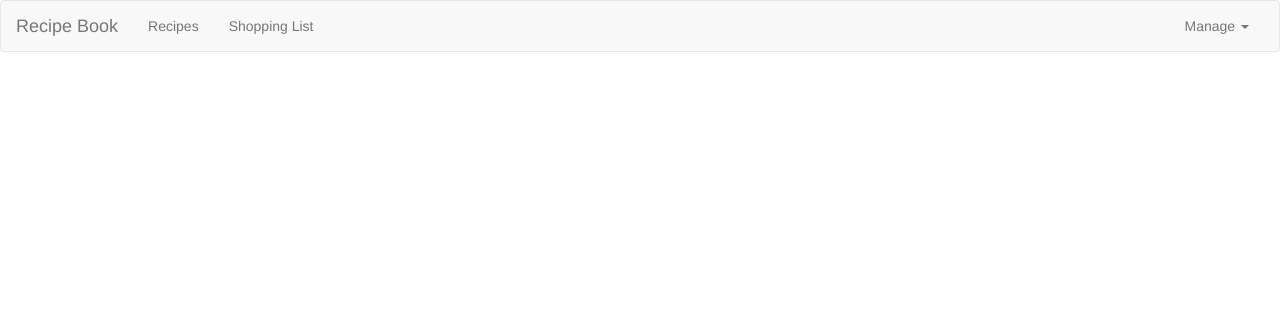
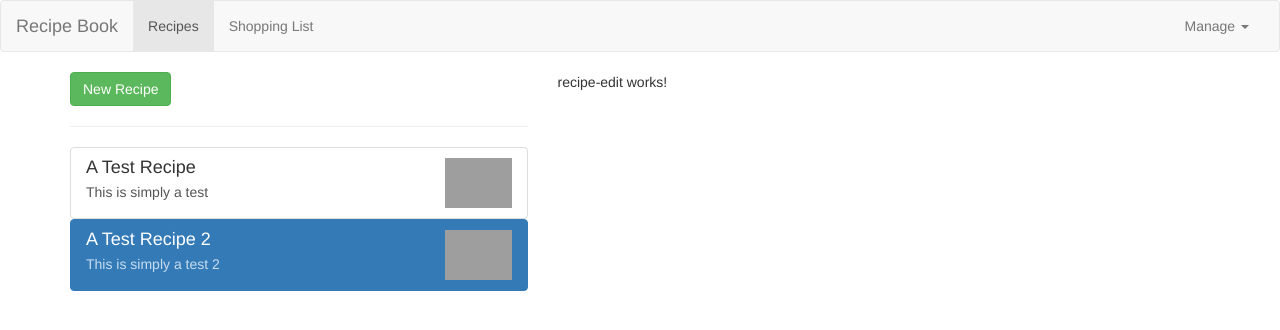
Before and after one commit to felipe-u/RecipeBook2, an Angular app: page /recipes/1/edit in a window 1280 px wide. Before the commit this address led to /. Shown: the top 330 px of the page. Built offline with nearby package versions, Linux system fonts and the light colour scheme; grey boxes are pictures that could not be loaded.

Commit message:
Setting up some child routes for editing and creating recipes

```diff
--- a/src/app/app-routing.module.ts
+++ b/src/app/app-routing.module.ts
@@ -4,12 +4,15 @@ import { RecipesComponent } from "./recipes/recipes.component";
 import { ShoppingListComponent } from "./shopping-list/shopping-list.component";
 import { RecipeDetailComponent } from "./recipes/recipe-detail/recipe-detail.component";
 import { RecipeStartComponent } from "./recipes/recipe-start/recipe-start.component";
+import { RecipeEditComponent } from "./recipes/recipe-edit/recipe-edit.component";
 
 const appRoutes: Routes = [
     { path: '', redirectTo: '/recipes', pathMatch: 'full'},
     { path: 'recipes', component: RecipesComponent, children: [
         { path: '', component: RecipeStartComponent},
-        { path: ':id', component: RecipeDetailComponent}
+        { path: 'new', component: RecipeEditComponent},
+        { path: ':id', component: RecipeDetailComponent},
+        { path: ':id/edit', component: RecipeEditComponent}
     ] },
     { path: 'shopping-list', component: ShoppingListComponent },
 ]
--- a/src/app/app.module.ts
+++ b/src/app/app.module.ts
@@ -14,6 +14,7 @@ import { DropdownDirective } from './shared/dropdown.directive';
 import { ShoppingListService } from './shopping-list/shopping-list.service';
 import { AppRoutingModule } from './app-routing.module';
 import { RecipeStartComponent } from './recipes/recipe-start/recipe-start.component';
+import { RecipeEditComponent } from './recipes/recipe-edit/recipe-edit.component';
 
 @NgModule({
   declarations: [
@@ -26,7 +27,8 @@ import { RecipeStartComponent } from './recipes/recipe-start/recipe-start.compon
     RecipeItemComponent,
     RecipeDetailComponent,
     DropdownDirective,
-    RecipeStartComponent
+    RecipeStartComponent,
+    RecipeEditComponent
   ],
   imports: [
     BrowserModule,
--- a/src/app/recipes/recipe-detail/recipe-detail.component.html
+++ b/src/app/recipes/recipe-detail/recipe-detail.component.html
@@ -15,7 +15,7 @@
                     class="caret"></span></button>
             <ul class="dropdown-menu">
                 <li><a (click)="addToShoppingList()" style="cursor: pointer;">To Shopping List</a></li>
-                <li><a style="cursor: pointer;">Edit Recipe</a></li>
+                <li><a (click)="onEdit()" style="cursor: pointer;">Edit Recipe</a></li>
                 <li><a style="cursor: pointer;">Delete Recipe</a></li>
             </ul>
         </div>
--- a/src/app/recipes/recipe-detail/recipe-detail.component.ts
+++ b/src/app/recipes/recipe-detail/recipe-detail.component.ts
@@ -2,18 +2,18 @@ import { Component, Input, OnInit } from '@angular/core';
 import { Recipe } from '../recipe.model';
 import { ShoppingListService } from '../../shopping-list/shopping-list.service';
 import { RecipesService } from '../recipes.service';
-import { ActivatedRoute, Params } from '@angular/router';
+import { ActivatedRoute, Params, Router } from '@angular/router';
 
 @Component({
   selector: 'app-recipe-detail',
   templateUrl: './recipe-detail.component.html',
   styleUrl: './recipe-detail.component.css'
 })
-export class RecipeDetailComponent implements OnInit{
+export class RecipeDetailComponent implements OnInit {
   recipe: Recipe;
   id: number
 
-  constructor(private shoppingListService: ShoppingListService, private recipesService: RecipesService, private route: ActivatedRoute) {}
+  constructor(private shoppingListService: ShoppingListService, private recipesService: RecipesService, private route: ActivatedRoute, private router: Router) { }
 
   ngOnInit(): void {
     this.route.params.subscribe(
@@ -27,4 +27,9 @@ export class RecipeDetailComponent implements OnInit{
   addToShoppingList() {
     this.recipesService.addIngredientsToSL(this.recipe.ingredients);
   }
+
+  onEdit() {
+    this.router.navigate(['edit'], { relativeTo: this.route });
+    // this.router.navigate(['../', this.id, 'edit'], { relativeTo: this.route });
+  }
 }
--- /dev/null
+++ b/src/app/recipes/recipe-edit/recipe-edit.component.html
@@ -0,0 +1 @@
+<p>recipe-edit works!</p>
--- /dev/null
+++ b/src/app/recipes/recipe-edit/recipe-edit.component.ts
@@ -0,0 +1,23 @@
+import { Component, OnInit } from '@angular/core';
+import { ActivatedRoute, Params } from '@angular/router';
+
+@Component({
+  selector: 'app-recipe-edit',
+  templateUrl: './recipe-edit.component.html',
+  styleUrl: './recipe-edit.component.css'
+})
+export class RecipeEditComponent implements OnInit {
+  id: number;
+  editMode = false;
+
+  constructor(private route: ActivatedRoute) { }
+
+  ngOnInit(): void {
+    this.route.params.subscribe(
+      (params: Params) => {
+        this.id = +params['id'];
+        this.editMode = params['id'] != null;
+      }
+    )
+  }
+}
--- a/src/app/recipes/recipe-list/recipe-list.component.html
+++ b/src/app/recipes/recipe-list/recipe-list.component.html
@@ -1,6 +1,6 @@
 <div class="row">
     <div class="col-xs-12">
-        <button class="btn btn-success">New Recipe</button>
+        <button class="btn btn-success" (click)="onNewRecipe()">New Recipe</button>
     </div>
 </div>
 <hr>
--- a/src/app/recipes/recipe-list/recipe-list.component.ts
+++ b/src/app/recipes/recipe-list/recipe-list.component.ts
@@ -1,6 +1,7 @@
 import { Component, OnInit } from '@angular/core';
 import { Recipe } from '../recipe.model';
 import { RecipesService } from '../recipes.service';
+import { ActivatedRoute, Router } from '@angular/router';
 
 @Component({
   selector: 'app-recipe-list',
@@ -10,9 +11,13 @@ import { RecipesService } from '../recipes.service';
 export class RecipeListComponent implements OnInit {
   recipes: Recipe[] = []
 
-  constructor(private recipesService: RecipesService) { }
+  constructor(private recipesService: RecipesService, private router: Router, private route: ActivatedRoute) { }
 
   ngOnInit() {
     this.recipes = this.recipesService.getRecipes();
   }
+
+  onNewRecipe() {
+    this.router.navigate(['new'], { relativeTo: this.route })
+  }
 }
```
Also changed, not shown: src/app/recipes/recipe-edit/recipe-edit.component.css (added).
